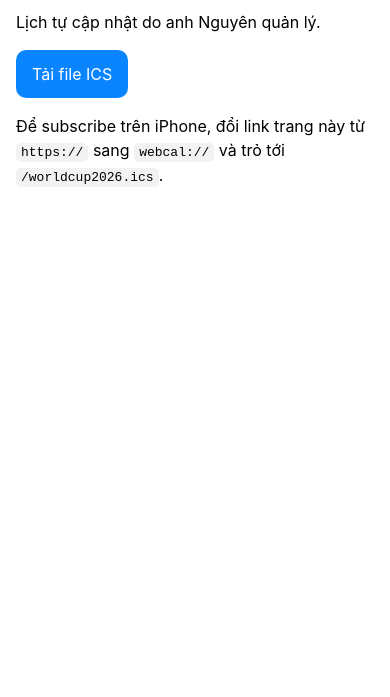
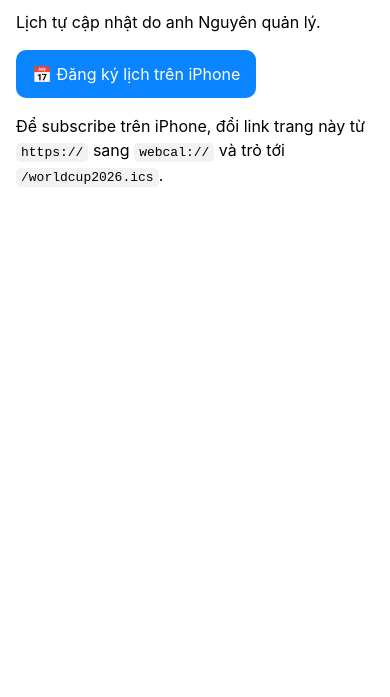
Before and after one commit to bidikid77-hub/worldcup2026-webcal, a plain HTML site: page index.html in a window 390 px wide. Shown: the part 147-844 px from the top of the page. Drawn offline with Linux system fonts and the light colour scheme.

Commit message:
Add iPhone calendar subscribe button

```diff
--- a/index.html
+++ b/index.html
@@ -1 +1 @@
-<!doctype html><meta charset="utf-8"><meta name="viewport" content="width=device-width,initial-scale=1"><title>World Cup 2026 WebCal</title><style>body{font-family:-apple-system,BlinkMacSystemFont,Segoe UI,sans-serif;max-width:760px;margin:40px auto;padding:0 16px;line-height:1.5}code{background:#f2f2f2;padding:2px 5px;border-radius:5px}.btn{display:inline-block;background:#0a84ff;color:white;padding:12px 16px;border-radius:10px;text-decoration:none}</style><h1>World Cup 2026 WebCal</h1><p>Lịch tự cập nhật do anh Nguyên quản lý.</p><p><a class="btn" href="worldcup2026.ics">Tải file ICS</a></p><p>Để subscribe trên iPhone, đổi link trang này từ <code>https://</code> sang <code>webcal://</code> và trỏ tới <code>/worldcup2026.ics</code>.</p>
+<!doctype html><meta charset="utf-8"><meta name="viewport" content="width=device-width,initial-scale=1"><title>World Cup 2026 WebCal</title><style>body{font-family:-apple-system,BlinkMacSystemFont,Segoe UI,sans-serif;max-width:760px;margin:40px auto;padding:0 16px;line-height:1.5}code{background:#f2f2f2;padding:2px 5px;border-radius:5px}.btn{display:inline-block;background:#0a84ff;color:white;padding:12px 16px;border-radius:10px;text-decoration:none}</style><h1>World Cup 2026 WebCal</h1><p>Lịch tự cập nhật do anh Nguyên quản lý.</p><p><a class="btn" href="webcal://bidikid77-hub.github.io/worldcup2026-webcal/worldcup2026.ics">📅 Đăng ký lịch trên iPhone</a></p><p>Để subscribe trên iPhone, đổi link trang này từ <code>https://</code> sang <code>webcal://</code> và trỏ tới <code>/worldcup2026.ics</code>.</p>
```
